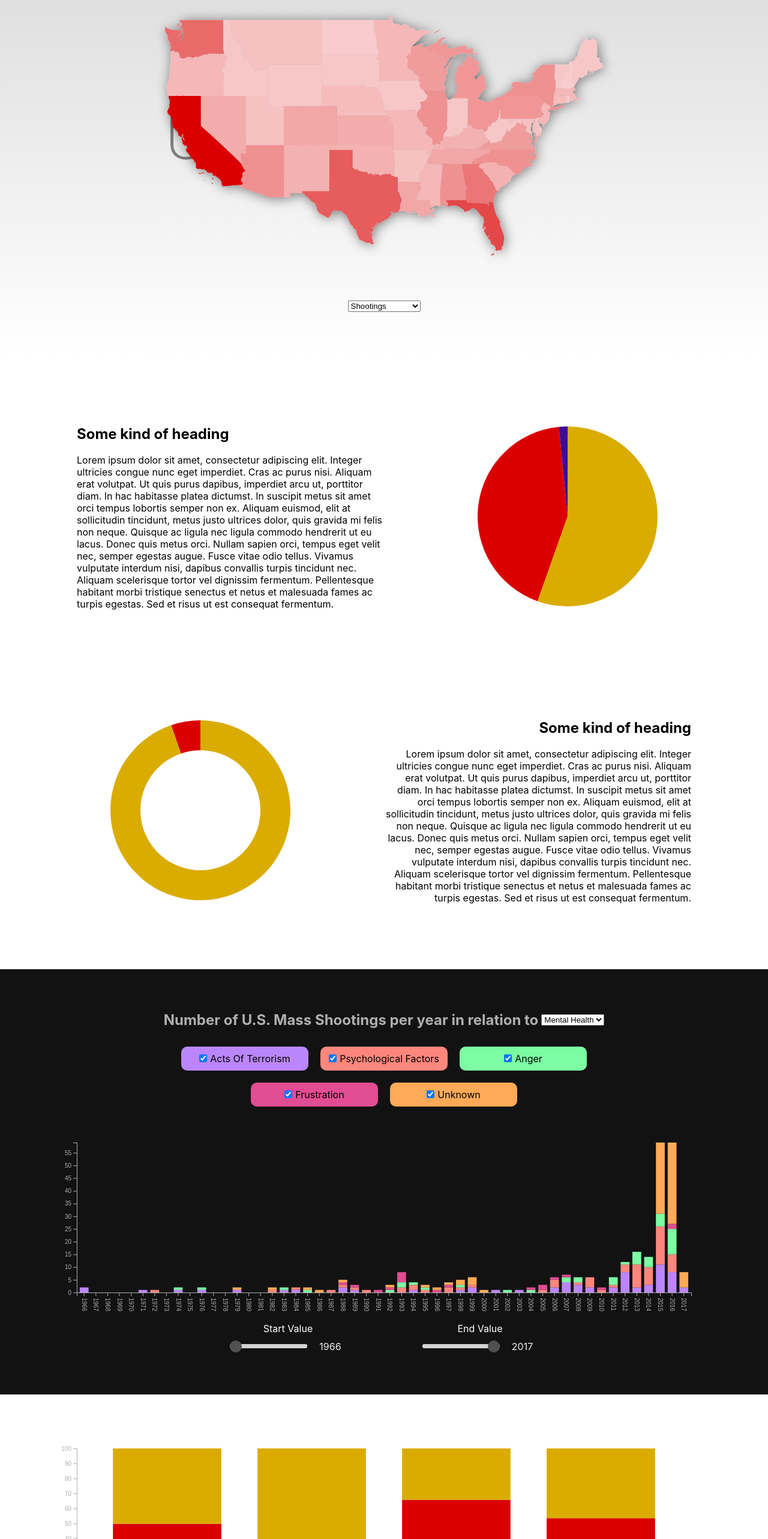
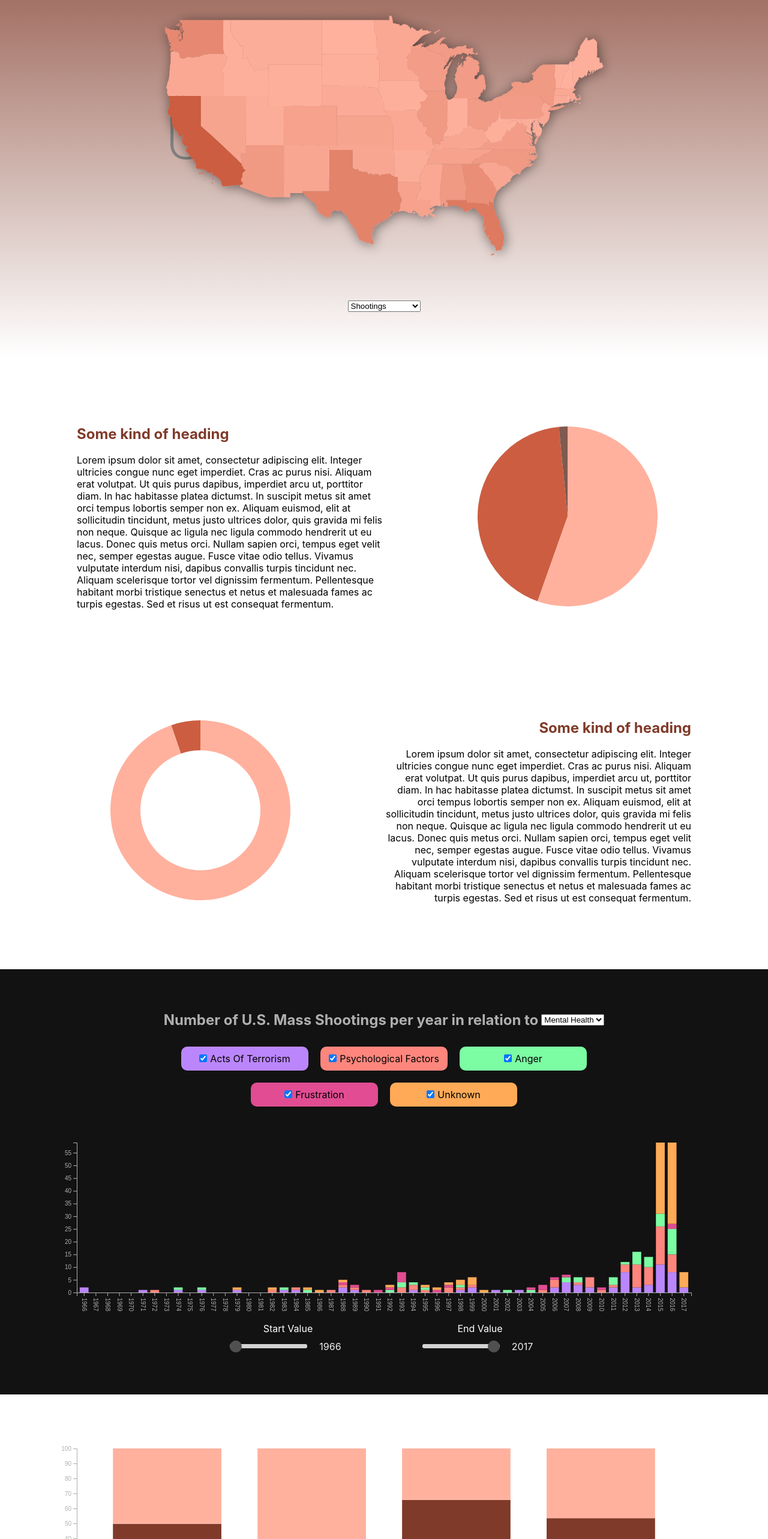
Before and after one commit to italiaiello/info-vis, a React (Create React App) app: page / in a window 1280 px wide. Shown: the part 234-2800 px from the top of the page at 60% size. Built offline with nearby package versions, Linux system fonts and the light colour scheme.

Commit message:
"changed color scheme a little"

```diff
--- a/src/App.css
+++ b/src/App.css
@@ -51,7 +51,7 @@ svg .country:hover {
   /* background-image: url("./images/network.jpg");
   background-size: cover;
   background-repeat: no-repeat; */
-  background-image: linear-gradient(to bottom, lightgrey, white);
+  background-image: linear-gradient(to bottom, #803A29, white);
   height: 100vh;
   padding-top: 30px;
   display: flex;
@@ -154,6 +154,10 @@ svg .country:hover {
 .pieChartDesc {
   width: 40%;
   padding: 0 50px;
+}
+
+.pieChartDesc h2 {
+  color: #803A29;
 }
 
 .pieChartDesc:nth-child(odd) {
--- a/src/App.js
+++ b/src/App.js
@@ -139,8 +139,8 @@ function App() {
   const [spaceData, setSpaceData] = useState([])
   const spaceKeys = ["fatalities", "injured"]
   const spaceColors = {
-    fatalities:"#DA0000",
-    injured:"#DAAC00"
+    fatalities:"#803A29",
+    injured:"#FFB19E"
   }
 
 
@@ -349,7 +349,7 @@ function App() {
 
       <article className="pieChartLayout">
         <div className="pieChartDesc">
-          <h3>How many shooters had a mental health issue?</h3>
+          <h2>How many shooters had a mental health issue?</h2>
           <p>Lorem ipsum dolor sit amet, consectetur adipiscing elit. Integer ultricies congue nunc eget imperdiet. Cras ac purus nisi. Aliquam erat volutpat. Ut quis purus dapibus, imperdiet arcu ut, porttitor diam. In hac habitasse platea dictumst. In suscipit metus sit amet orci tempus lobortis semper non ex. Aliquam euismod, elit at sollicitudin tincidunt, metus justo ultrices dolor, quis gravida mi felis non neque. Quisque ac ligula nec ligula commodo hendrerit ut eu lacus.
 
               Donec quis metus orci. Nullam sapien orci, tempus eget velit nec, semper egestas augue. Fusce vitae odio tellus. Vivamus vulputate interdum nisi, dapibus convallis turpis tincidunt nec. Aliquam scelerisque tortor vel dignissim fermentum. Pellentesque habitant morbi tristique senectus et netus et malesuada fames ac turpis egestas. Sed et risus ut est consequat fermentum.</p>
@@ -381,8 +381,6 @@ function App() {
       />
       <br/>
       <br/>
-      <br/>
-      <br/>
     </section>
   )
 }
--- a/src/components/GeoChart/GeoChart.js
+++ b/src/components/GeoChart/GeoChart.js
@@ -49,7 +49,7 @@ const GeoChart = ({ data, victimsPerState, targetsPerState, property, isTargetsO
         const colorScale = scaleLinear()
             .domain(isTargetsOptionSelected ? [0, maxPropTargets] : [minProp, maxProp])
             // Change colors here
-            .range(["#f8cccc", "#DA0000"])
+            .range(["#FFB19E", "#CC5D41"])
 
         // Projects coordinates on a 2D plane
         const projection = geoMercator()
--- a/src/components/PieChart/PieChart.js
+++ b/src/components/PieChart/PieChart.js
@@ -41,7 +41,7 @@ const PieChart = ({ pieChartData, innerRadius, outerRadius }) => {
         const colorScale = scaleOrdinal()
             .domain(pieChartValues)
             // Change colors here
-            .range(["#DA0000", "#DAAC00", "#3B0D95"]);
+            .range(["#CC5D41", "#FFB19E", "#80594F"]);
 
         // Creating the pie chart
         svg
```
